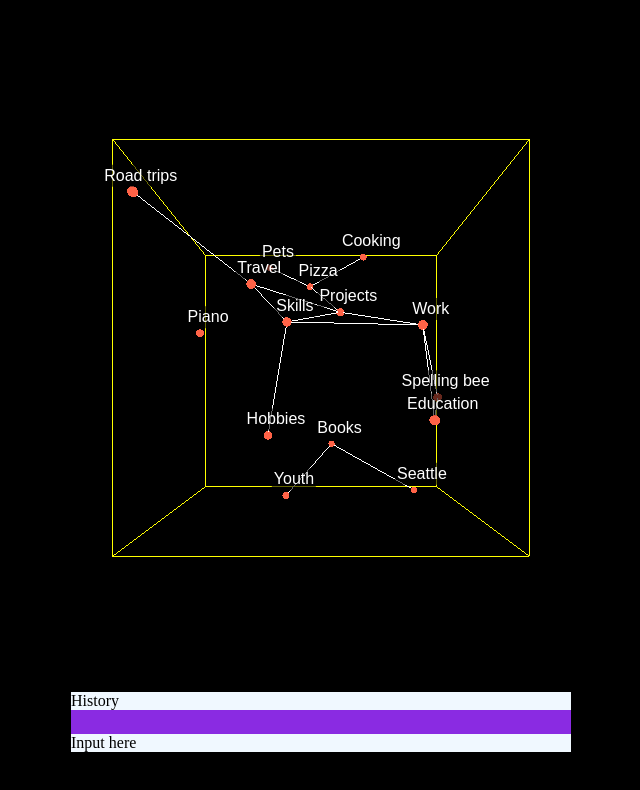
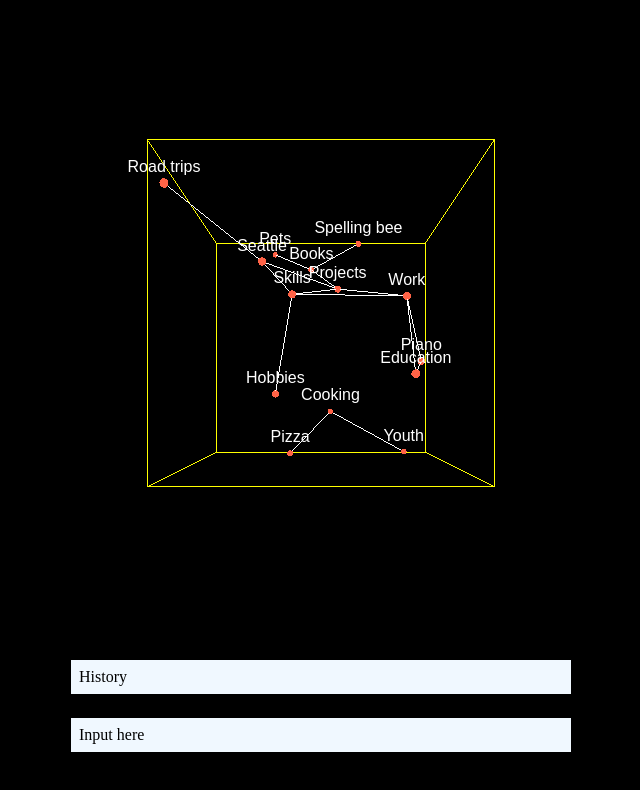
Before and after one commit to danieljdunbar/portfolio, a website built with Vite: page index.html in a window 1280 px wide. Shown: the whole page, without its empty margins (319-959 px from the left). Built offline with nearby package versions, Linux system fonts and the light colour scheme; animation ran at ten frames a second.

Commit message:
Fix layering of chat area and add names to nodes

```diff
--- a/src/info.ts
+++ b/src/info.ts
@@ -6,7 +6,6 @@ export const BIO_INFO = [
   'Road trips',
   'Pets',
   'Hobbies',
-  'Travel',
   'Seattle',
   'Youth',
   'Pizza',
--- a/src/scene.ts
+++ b/src/scene.ts
@@ -36,6 +36,7 @@ export function init() {
   labelRenderer.setSize(window.innerWidth, window.innerHeight);
   labelRenderer.domElement.style.position = 'absolute';
   labelRenderer.domElement.style.top = '0px';
+  labelRenderer.domElement.style.left = '0px';
   labelRenderer.domElement.style.pointerEvents = 'none';
   document.getElementById('bg')!.appendChild(labelRenderer.domElement);
 
@@ -45,8 +46,8 @@ export function init() {
     0.1,
     2000
   );
-  camera.position.z = 700;
-  camera.position.y = -50;
+  camera.position.z = 800;
+  camera.position.y = -100;
   controls = new OrbitControls(camera, renderer.domElement);
   controls.maxDistance = 1000;
 
@@ -108,7 +109,6 @@ function createNodes() {
     const label = new CSS2DObject(labelDiv);
     label.position.copy(object.position);
     object.add(label);
-    label.layers.set(0);
 
     NODES.push({ object, velocity, label });
 
--- a/src/style.css
+++ b/src/style.css
@@ -1,18 +1,23 @@
-canvas {
+#bg {
   position: fixed;
+  z-index: 10;
   top: 0;
   left: 0;
+}
+
+body {
+  margin: 0px;
 }
 
 .label {
   color: #fff;
   font-family: sans-serif;
   padding: 2px;
-  background: rgba(0, 0, 0, 0.6);
 }
 
 main {
   position: absolute;
+  z-index: 20;
   bottom: 0;
   left: 0;
   display: flex;
@@ -25,7 +30,6 @@ main {
   flex-grow: 1;
   display: flex;
   flex-direction: column;
-  background-color: blueviolet;
   max-width: 500px;
   margin: 0px 8px 48px;
 }
@@ -33,8 +37,11 @@ main {
 .chat-history {
   background-color: aliceblue;
   margin-bottom: 24px;
+  max-height: 150px;
+  padding: 8px;
 }
 
 .chat-input {
   background-color: aliceblue;
+  padding: 8px;
 }
```
